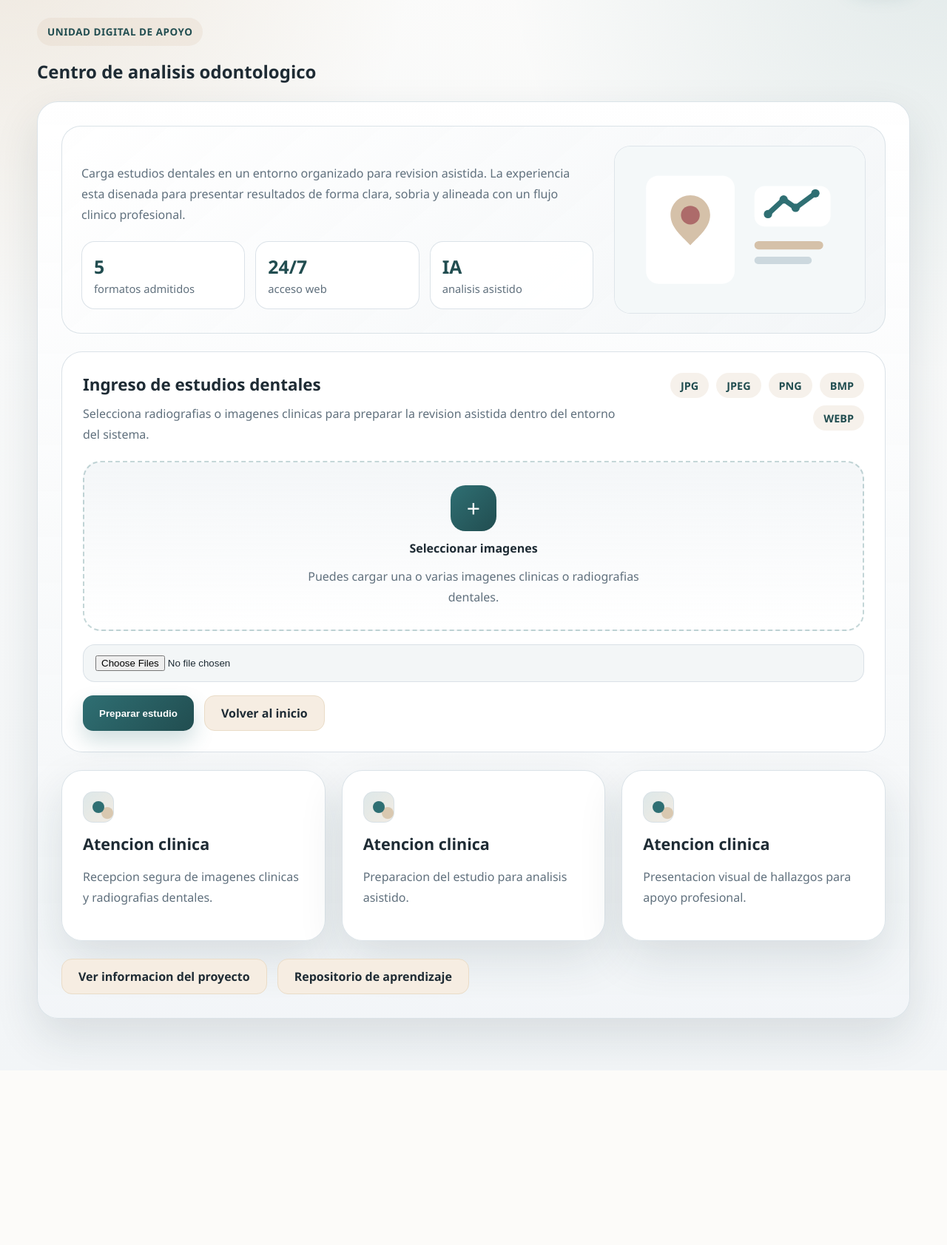
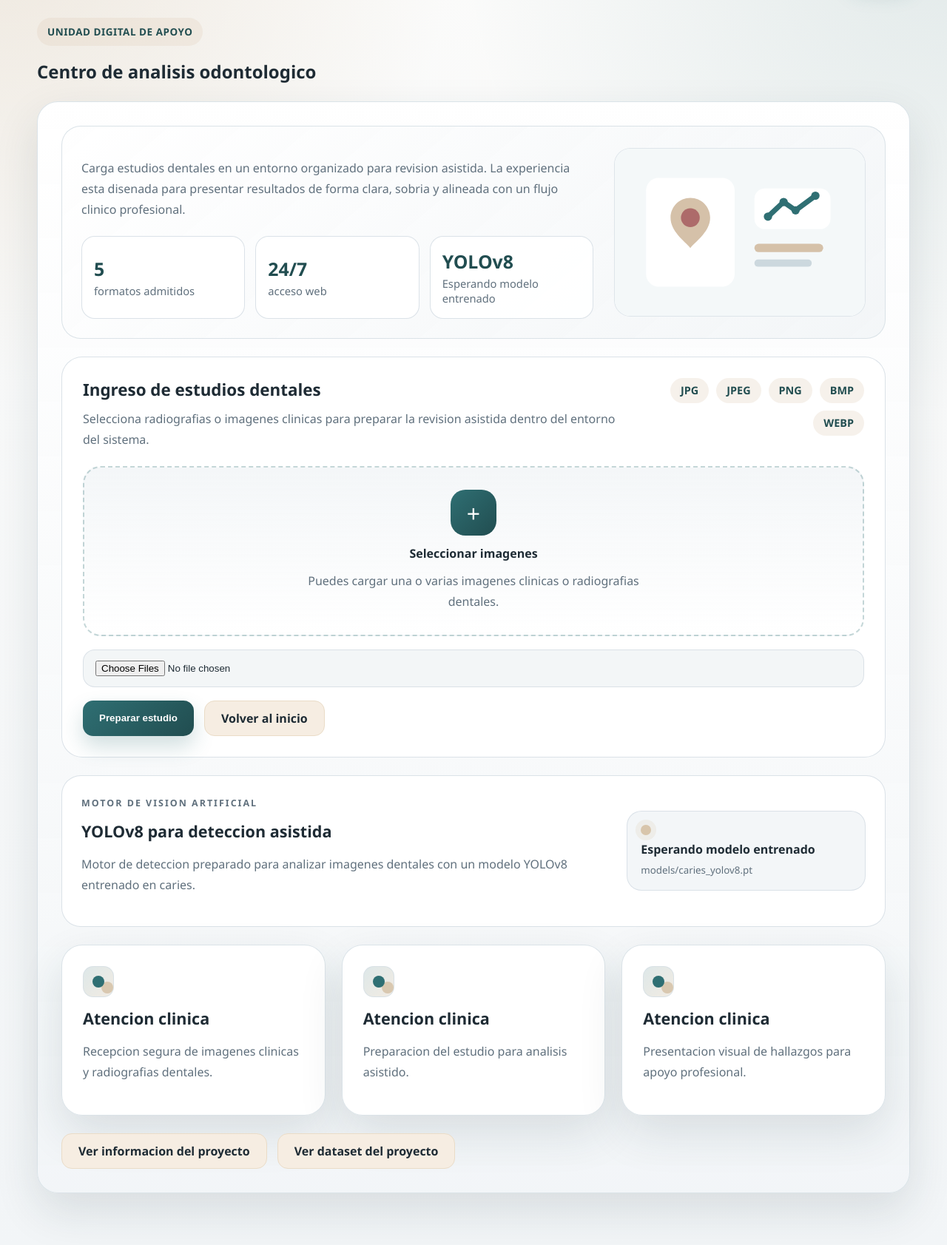
Before and after one commit to TyroneSPR/sistema-diagnostico, a Flask app: page /servicio in a window 1280 px wide. Shown: the part 96-1779 px from the top of the page at 74% size. Before the commit the page ends 1535 px from the top, so only its background shows below. Run offline with Flask 3, Linux system fonts and the light colour scheme; the visitor is signed in with stand-in values (Sample User, id 1).

Commit message:
Implementar integracion YOLOv8

```diff
--- a/app.py
+++ b/app.py
@@ -4,12 +4,14 @@ from flask import Flask, redirect, render_template, request, session, url_for
 
 from servicio.analisis import AnalisisDental
 from servicio.dataset import DatasetCaries
+from servicio.yolo import MotorYoloV8
 
 
 app = Flask(__name__, static_folder="static", template_folder="templates")
 app.secret_key = os.environ.get("SECRET_KEY", "diagnosticoDentalDemo")
 analisis = AnalisisDental()
 datasetCaries = DatasetCaries()
+motorYolo = MotorYoloV8()
 
 
 @app.route("/", methods=["GET", "POST"])
@@ -55,17 +57,19 @@ def servicio():
         return redirect(url_for("login"))
 
     datosServicio = analisis.obtenerEstadoServicio()
-    mensajeProceso = ""
+    estadoYolo = motorYolo.obtenerEstado()
+    resultadoAnalisis = None
 
     if request.method == "POST":
         archivos = request.files.getlist("imagenes")
-        mensajeProceso = analisis.prepararCargaTemporal(archivos)
+        resultadoAnalisis = motorYolo.analizar(archivos)
 
     return render_template(
         "servicio.html",
         datosServicio=datosServicio,
-        mensajeProceso=mensajeProceso,
-        tituloPagina="Servicio en Desarrollo",
+        estadoYolo=estadoYolo,
+        resultadoAnalisis=resultadoAnalisis,
+        tituloPagina="Centro de Analisis Odontologico",
     )
 
 
--- a/requirements.txt
+++ b/requirements.txt
@@ -1,3 +1,4 @@
 Flask==3.1.0
 gunicorn==23.0.0
 kagglehub==0.3.12
+ultralytics>=8.3,<9.0
--- /dev/null
+++ b/servicio/yolo.py
@@ -0,0 +1,120 @@
+import os
+from pathlib import Path
+from uuid import uuid4
+
+from werkzeug.utils import secure_filename
+
+
+class MotorYoloV8:
+    def __init__(self, rutaModelo=None, carpetaResultados=None):
+        self.rutaModelo = Path(rutaModelo or os.environ.get("YOLO_MODEL_PATH", "models/caries_yolov8.pt"))
+        self.carpetaResultados = Path(carpetaResultados or "static/resultados")
+        self.formatosPermitidos = {".jpg", ".jpeg", ".png", ".bmp", ".webp"}
+        self.confianza = float(os.environ.get("YOLO_CONFIDENCE", "0.25"))
+        self._modelo = None
+
+    def obtenerEstado(self):
+        modeloDisponible = self.rutaModelo.exists()
+
+        return {
+            "nombre": "YOLOv8",
+            "rutaModelo": str(self.rutaModelo),
+            "modeloDisponible": modeloDisponible,
+            "estado": "Modelo clinico disponible" if modeloDisponible else "Esperando modelo entrenado",
+            "confianza": self.confianza,
+            "descripcion": "Motor de deteccion preparado para analizar imagenes dentales con un modelo YOLOv8 entrenado en caries.",
+        }
+
+    def analizar(self, archivos):
+        archivosValidos = [archivo for archivo in archivos if archivo and archivo.filename]
+
+        if not archivosValidos:
+            return {
+                "ok": False,
+                "titulo": "Sin imagenes",
+                "mensaje": "Debes seleccionar al menos una imagen antes de enviar.",
+                "resultados": [],
+            }
+
+        if not self.rutaModelo.exists():
+            return {
+                "ok": False,
+                "titulo": "Modelo YOLOv8 pendiente",
+                "mensaje": f"El sistema ya esta preparado para YOLOv8. Coloca el modelo entrenado en {self.rutaModelo} para activar la deteccion de caries.",
+                "resultados": [],
+            }
+
+        try:
+            modelo = self._cargarModelo()
+        except Exception as error:
+            return {
+                "ok": False,
+                "titulo": "No se pudo cargar YOLOv8",
+                "mensaje": f"Revisa la instalacion de Ultralytics o la ruta del modelo. Detalle: {error}",
+                "resultados": [],
+            }
+
+        self.carpetaResultados.mkdir(parents=True, exist_ok=True)
+        resultados = []
+
+        for archivo in archivosValidos:
+            extension = Path(archivo.filename).suffix.lower()
+            if extension not in self.formatosPermitidos:
+                resultados.append(
+                    {
+                        "archivo": archivo.filename,
+                        "estado": "Formato no admitido",
+                        "detecciones": 0,
+                        "imagen": "",
+                    }
+                )
+                continue
+
+            nombreSeguro = secure_filename(archivo.filename)
+            rutaTemporal = self.carpetaResultados / f"entrada_{uuid4().hex}_{nombreSeguro}"
+            archivo.save(rutaTemporal)
+
+            predicciones = modelo.predict(source=str(rutaTemporal), conf=self.confianza, verbose=False)
+            prediccion = predicciones[0]
+            imagenAnotada = prediccion.plot()
+            nombreResultado = f"resultado_{uuid4().hex}{extension}"
+            rutaResultado = self.carpetaResultados / nombreResultado
+
+            try:
+                import cv2
+
+                cv2.imwrite(str(rutaResultado), imagenAnotada)
+            except Exception:
+                from PIL import Image
+
+                Image.fromarray(imagenAnotada).save(rutaResultado)
+
+            detecciones = len(prediccion.boxes) if prediccion.boxes is not None else 0
+            resultados.append(
+                {
+                    "archivo": archivo.filename,
+                    "estado": "Analizado",
+                    "detecciones": detecciones,
+                    "imagen": f"resultados/{nombreResultado}",
+                }
+            )
+
+            try:
+                rutaTemporal.unlink()
+            except OSError:
+                pass
+
+        return {
+            "ok": True,
+            "titulo": "Analisis YOLOv8 completado",
+            "mensaje": "El sistema proceso las imagenes y genero resultados visuales de apoyo.",
+            "resultados": resultados,
+        }
+
+    def _cargarModelo(self):
+        if self._modelo is None:
+            from ultralytics import YOLO
+
+            self._modelo = YOLO(str(self.rutaModelo))
+
+        return self._modelo
--- a/static/css/estilos.css
+++ b/static/css/estilos.css
@@ -885,6 +885,90 @@ img {
     color: var(--primarioOscuro);
 }
 
+.panelModelo,
+.panelResultados {
+    display: grid;
+    gap: 20px;
+    padding: 26px;
+    border-radius: 26px;
+    background: rgba(255, 255, 255, 0.96);
+    border: 1px solid rgba(216, 224, 230, 0.92);
+}
+
+.panelModelo {
+    grid-template-columns: 1fr minmax(260px, 0.45fr);
+    align-items: center;
+}
+
+.panelModelo h3,
+.encabezadoResultados h3 {
+    margin: 0 0 10px;
+}
+
+.estadoModelo {
+    display: grid;
+    gap: 8px;
+    padding: 18px;
+    border-radius: 20px;
+    border: 1px solid rgba(216, 224, 230, 0.92);
+    background: rgba(242, 245, 247, 0.86);
+}
+
+.estadoModelo span {
+    width: 14px;
+    height: 14px;
+    border-radius: 999px;
+}
+
+.estadoModelo small {
+    color: var(--textoSuave);
+    overflow-wrap: anywhere;
+}
+
+.estadoActivo span {
+    background: var(--exito);
+    box-shadow: 0 0 0 7px rgba(76, 138, 105, 0.12);
+}
+
+.estadoPendiente span {
+    background: var(--secundario);
+    box-shadow: 0 0 0 7px rgba(216, 197, 171, 0.2);
+}
+
+.rejillaResultados {
+    display: grid;
+    grid-template-columns: repeat(auto-fit, minmax(240px, 1fr));
+    gap: 18px;
+}
+
+.tarjetaResultado {
+    overflow: hidden;
+    border-radius: 20px;
+    background: rgba(242, 245, 247, 0.8);
+    border: 1px solid rgba(216, 224, 230, 0.92);
+}
+
+.tarjetaResultado img {
+    display: block;
+    width: 100%;
+    aspect-ratio: 4 / 3;
+    object-fit: cover;
+    background: #ffffff;
+}
+
+.tarjetaResultado div {
+    padding: 16px;
+}
+
+.tarjetaResultado h4 {
+    margin: 0 0 8px;
+    overflow-wrap: anywhere;
+}
+
+.tarjetaResultado p {
+    margin: 0 0 8px;
+}
+
 @media (max-width: 980px) {
     .panelAcceso,
     .cuadriculaHero,
@@ -934,6 +1018,7 @@ img {
 
     .servicioHero,
     .bandaClinica,
+    .panelModelo,
     .panelDataset {
         grid-template-columns: 1fr;
     }
--- a/templates/servicio.html
+++ b/templates/servicio.html
@@ -55,8 +55,8 @@
                                 <span>acceso web</span>
                             </div>
                             <div>
-                                <strong>IA</strong>
-                                <span>analisis asistido</span>
+                                <strong>YOLOv8</strong>
+                                <span>{{ estadoYolo.estado }}</span>
                             </div>
                         </div>
                     </div>
@@ -102,6 +102,48 @@
                     </form>
                 </section>
 
+                <section class="panelModelo">
+                    <div>
+                        <p class="etiquetaTarjeta">Motor de vision artificial</p>
+                        <h3>{{ estadoYolo.nombre }} para deteccion asistida</h3>
+                        <p>{{ estadoYolo.descripcion }}</p>
+                    </div>
+                    <div class="estadoModelo {% if estadoYolo.modeloDisponible %}estadoActivo{% else %}estadoPendiente{% endif %}">
+                        <span></span>
+                        <strong>{{ estadoYolo.estado }}</strong>
+                        <small>{{ estadoYolo.rutaModelo }}</small>
+                    </div>
+                </section>
+
+                {% if resultadoAnalisis %}
+                <section class="panelResultados">
+                    <div class="encabezadoResultados">
+                        <div>
+                            <p class="insignia">Resultado del estudio</p>
+                            <h3>{{ resultadoAnalisis.titulo }}</h3>
+                            <p>{{ resultadoAnalisis.mensaje }}</p>
+                        </div>
+                    </div>
+
+                    {% if resultadoAnalisis.resultados %}
+                    <div class="rejillaResultados">
+                        {% for resultado in resultadoAnalisis.resultados %}
+                        <article class="tarjetaResultado">
+                            {% if resultado.imagen %}
+                            <img src="{{ url_for('static', filename=resultado.imagen) }}" alt="Resultado YOLOv8 de {{ resultado.archivo }}">
+                            {% endif %}
+                            <div>
+                                <h4>{{ resultado.archivo }}</h4>
+                                <p>{{ resultado.estado }}</p>
+                                <strong>{{ resultado.detecciones }} detecciones</strong>
+                            </div>
+                        </article>
+                        {% endfor %}
+                    </div>
+                    {% endif %}
+                </section>
+                {% endif %}
+
                 <div class="rejillaTarjetas tarjetasEstado">
                     {% for pendiente in datosServicio.pendientes %}
                     <article class="tarjetaModulo">
@@ -114,21 +156,10 @@
 
                 <div class="accionesServicio">
                     <a href="{{ url_for('acercaDe') }}" class="botonSecundario">Ver informacion del proyecto</a>
-                    <a href="{{ url_for('dataset') }}" class="botonSecundario">Repositorio de aprendizaje</a>
+                    <a href="{{ url_for('dataset') }}" class="botonSecundario">Ver dataset del proyecto</a>
                 </div>
             </section>
         </div>
     </section>
 </main>
-
-{% if mensajeProceso %}
-<div class="modalProceso">
-    <div class="modalContenido">
-        <p class="insignia">Aviso del sistema</p>
-        <h2>Estudio recibido</h2>
-        <p>{{ mensajeProceso }}</p>
-        <a href="{{ url_for('servicio') }}" class="botonPrincipal">Entendido</a>
-    </div>
-</div>
-{% endif %}
 {% endblock %}
```
Also changed, not shown: entrenar_yolov8.py (added, +26 -0 lines), servicio/dataset.py (+10 -0 lines), templates/dataset.html (+14 -13 lines), README.md, 3 other files.
